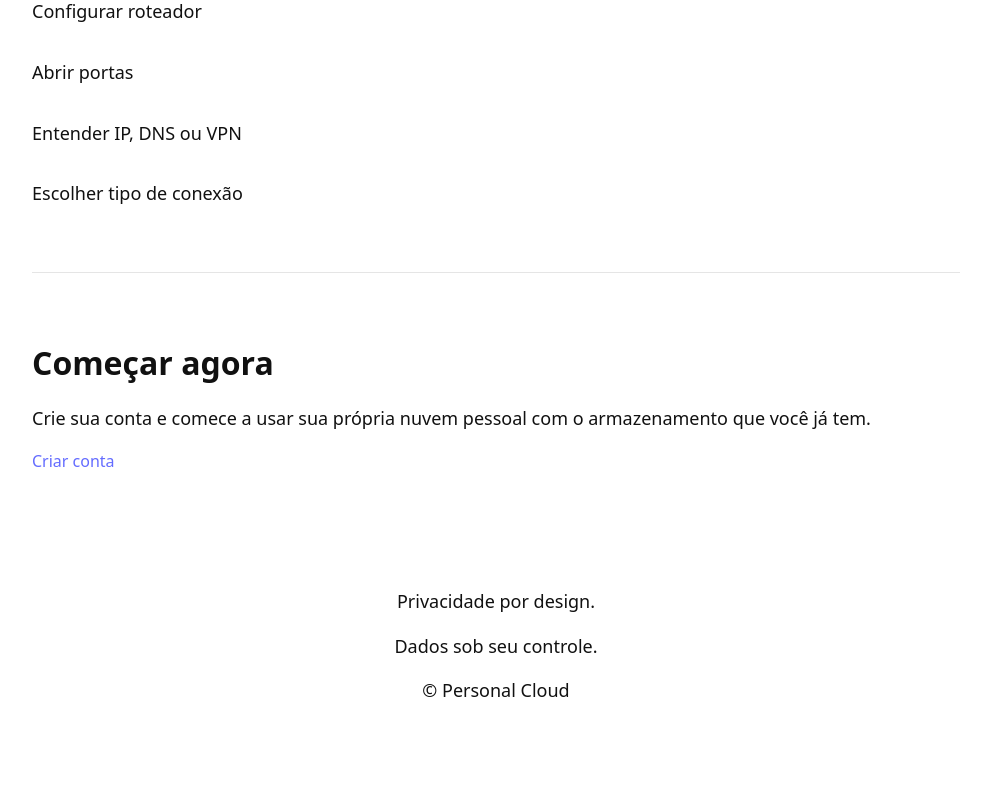
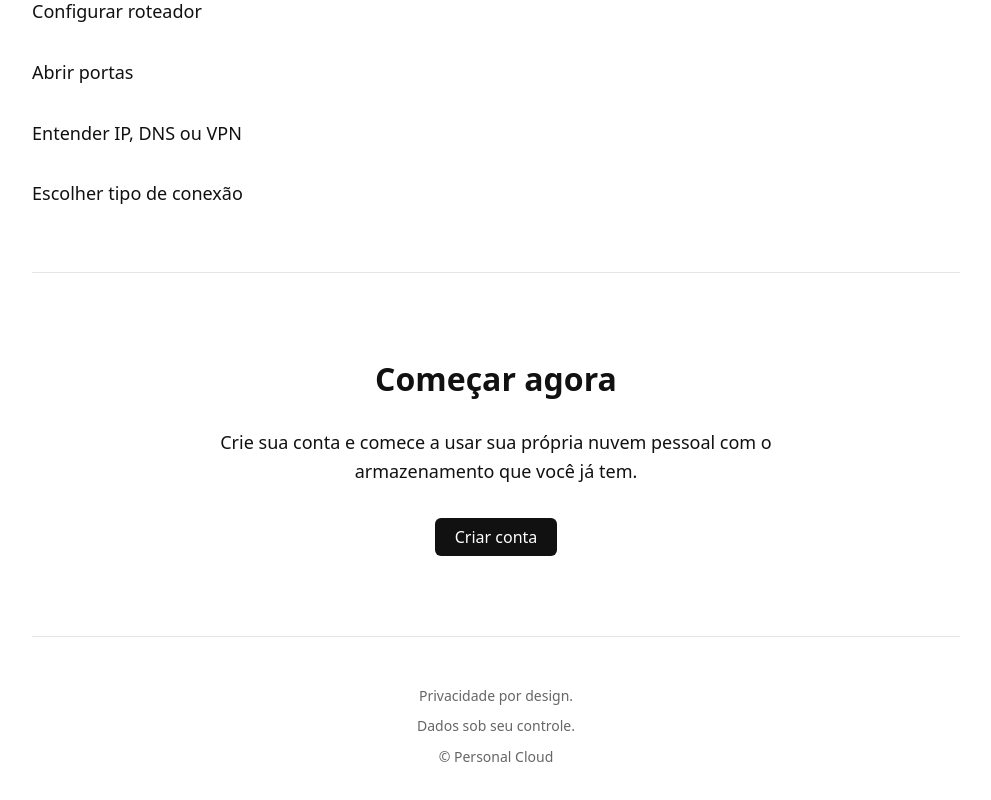
Before and after one commit to Rodrigoteodosio/personal-cloud-site, a React (Vite) app: page / in a window 1280 px wide. Shown: the part 2322-3122 px from the top of the page, without its empty margins (144-1135 px from the left). Before the commit the page ends 3091 px from the top, so only its background shows below. Built offline with nearby package versions, Linux system fonts and the light colour scheme.

Commit message:
Updated App.css

```diff
--- a/src/App.css
+++ b/src/App.css
@@ -161,7 +161,34 @@ section > ul > li p {
   }
 }
 
+#cta {
+  text-align: center;
+  padding: 5rem 0;
+}
+
+#cta h2 {
+  margin-bottom: 1.5rem;
+}
+
+#cta p {
+  max-width: 600px;
+  margin-left: auto;
+  margin-right: auto;
+  margin-bottom: 2rem;
+}
+
 footer {
   padding: 3rem 0;
   text-align: center;
+  border-top: 1px solid #e5e5e5;
 }
+
+footer p {
+  font-size: 0.875rem;
+  color: #666;
+  margin-bottom: 0.5rem;
+}
+
+footer p:last-child {
+  margin-bottom: 0;
+}
--- a/src/components/FinalCTA.tsx
+++ b/src/components/FinalCTA.tsx
@@ -1,9 +1,9 @@
 function FinalCTA() {
   return (
-    <section>
+    <section id="cta">
       <h2>Começar agora</h2>
       <p>Crie sua conta e comece a usar sua própria nuvem pessoal com o armazenamento que você já tem.</p>
-      <a href="#topo">Criar conta</a>
+      <button>Criar conta</button>
     </section>
   )
 }
```
